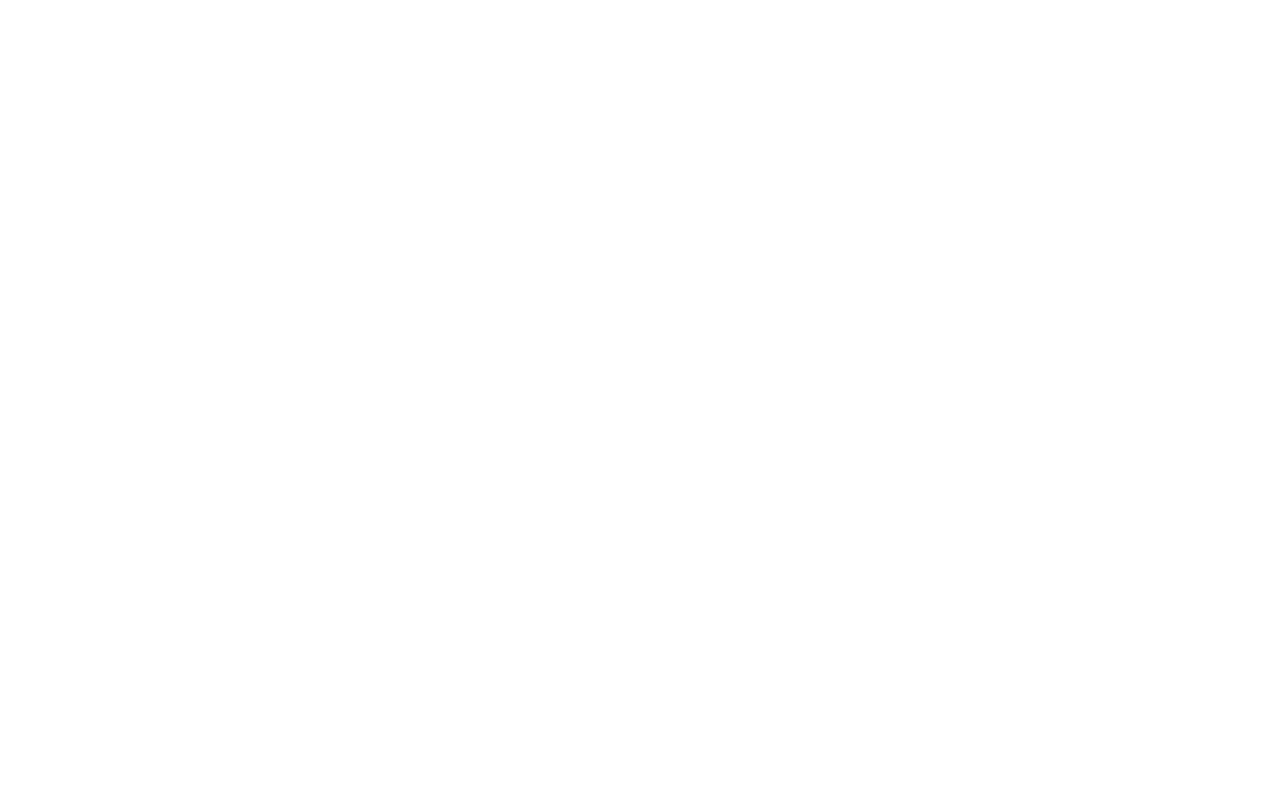
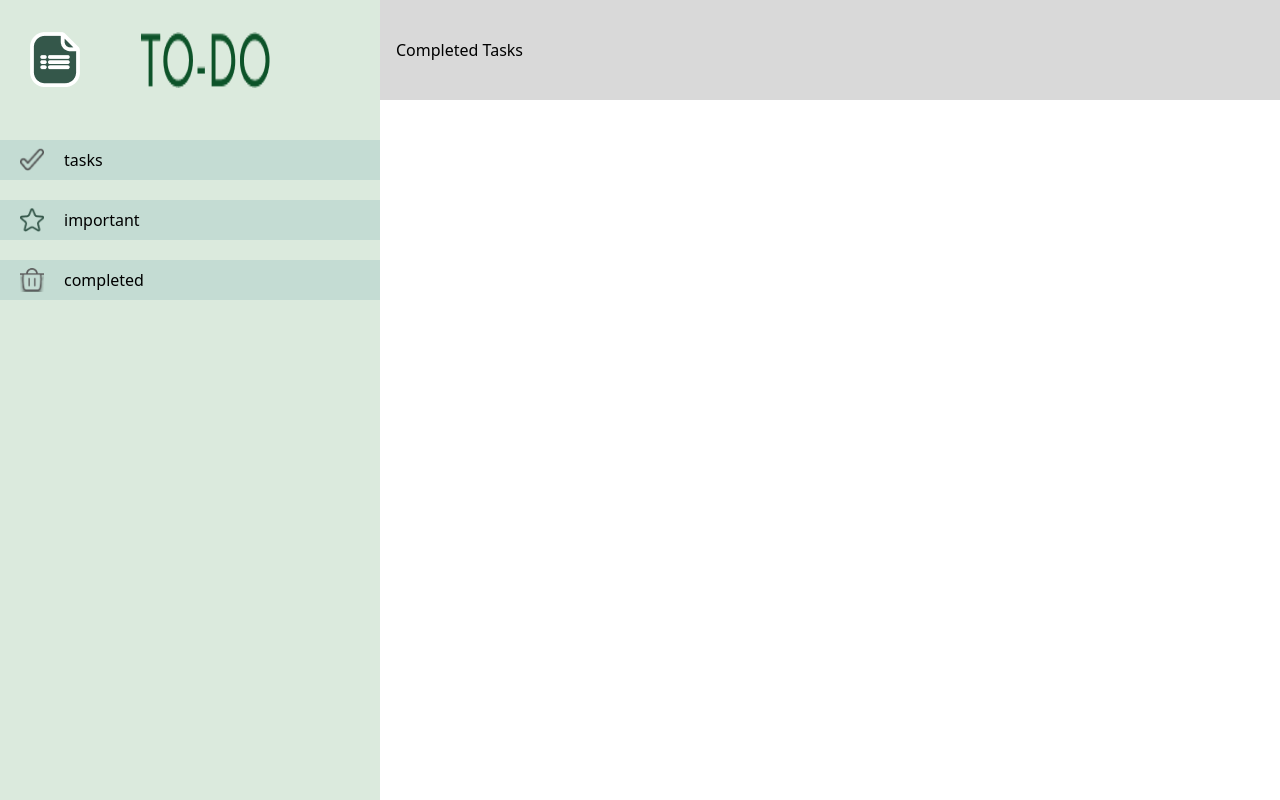
Before and after one commit to gujaKhela/test, a React (Vite) app: page /completed in a window 1280 px wide. Before the commit this address had no page. Built offline with nearby package versions, Linux system fonts and the light colour scheme.

Commit message:
3 commit: change simple styles

```diff
--- a/src/components/HeaderLine.jsx
+++ b/src/components/HeaderLine.jsx
@@ -3,11 +3,11 @@
 
 export const HeaderLine = ({ has_text = false, textContent = false, hasImage = false }) => {
   return (
-    <div className="flex items-center justify-end w-full h-[100px] bg-[#D9D9D9] p-4">
+    <div className={`flex items-center ${has_text ? 'justify-start' : 'justify-end'} w-full h-[100px] bg-[#D9D9D9] p-4`}>
 
       {hasImage? <img src={Star} alt="settings-icon" className="" />:null}
 
-      {has_text ? <p>{textContent} </p> : null}
+      {has_text ? <p className="text-left">{textContent} </p> : null}
     </div>
   );
 };
--- /dev/null
+++ b/src/pages/Completed.jsx
@@ -0,0 +1,17 @@
+import React from "react";
+import LeftLine from "../components/LeftLine";
+import HeaderLine from "../components/HeaderLine";
+import AddTaskComponent from "../components/AddTaskComponent";
+
+const AddTask = () => {
+  return (
+    <>
+      <div className="flex">
+        <LeftLine />
+        <HeaderLine has_text={true} textContent="Completed Tasks" />
+      </div>
+    </>
+  );
+};
+
+export default AddTask;
--- /dev/null
+++ b/src/pages/Important.jsx
@@ -0,0 +1,17 @@
+import React from "react";
+import LeftLine from "../components/LeftLine";
+import HeaderLine from "../components/HeaderLine";
+import AddTaskComponent from "../components/AddTaskComponent";
+
+const AddTask = () => {
+  return (
+    <>
+      <div className="flex">
+        <LeftLine />
+        <HeaderLine  />
+      </div>
+    </>
+  );
+};
+
+export default AddTask;
--- a/src/pages/SettingTasks.jsx
+++ /dev/null
@@ -1,10 +0,0 @@
-import React from 'react'
-
-export const SettingTasks = () => {
-  return (
-    <main>
-
-        <div>SettingTasks</div>
-    </main>
-  )
-}
--- a/src/pages/TaskList.jsx
+++ /dev/null
@@ -1,15 +0,0 @@
-import React from "react";
-import HeaderLine from "../components/HeaderLine";
-import Star from "../assets/Star_1.png";
-import LeftLine from "../components/LeftLine";
-
-export const TaskList = () => {
-  return (
-    <>
-      <div className="flex">
-        <LeftLine />
-        <HeaderLine hasImage={true} />
-      </div>
-    </>
-  );
-};
--- a/src/routes/AllRoutes.jsx
+++ b/src/routes/AllRoutes.jsx
@@ -1,15 +1,16 @@
-import { TaskList } from "../pages/TaskList";
-import { SettingTasks } from "../pages/SettingTasks";
 import { Routes, Route } from "react-router-dom";
 import AddTask from "../pages/AddTask";
+import Completed from "../pages/Completed";
+import Important from "../pages/Important";
 
 import React from "react";
 
 const AllRoutes = () => {
   return (
     <Routes>
-      <Route path="/" element={<TaskList />} />
-      <Route path="add" element={<AddTask />} />
+      <Route path="/" element={<AddTask />} />
+      <Route path="completed" element={<Completed />} />
+      <Route path="important" element={<Important />} />
     </Routes>
   );
 };
```
